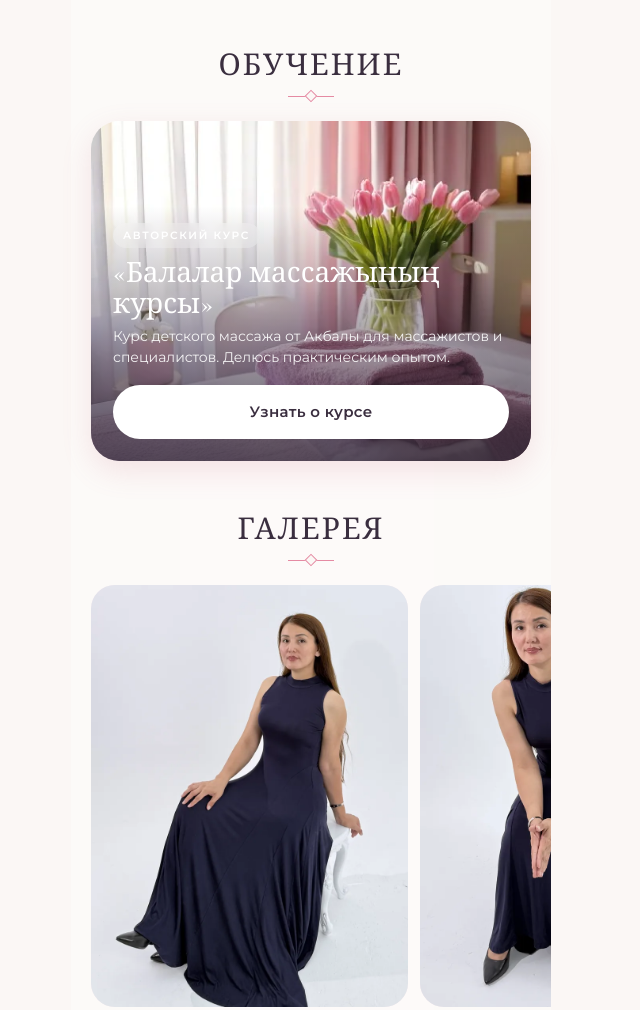
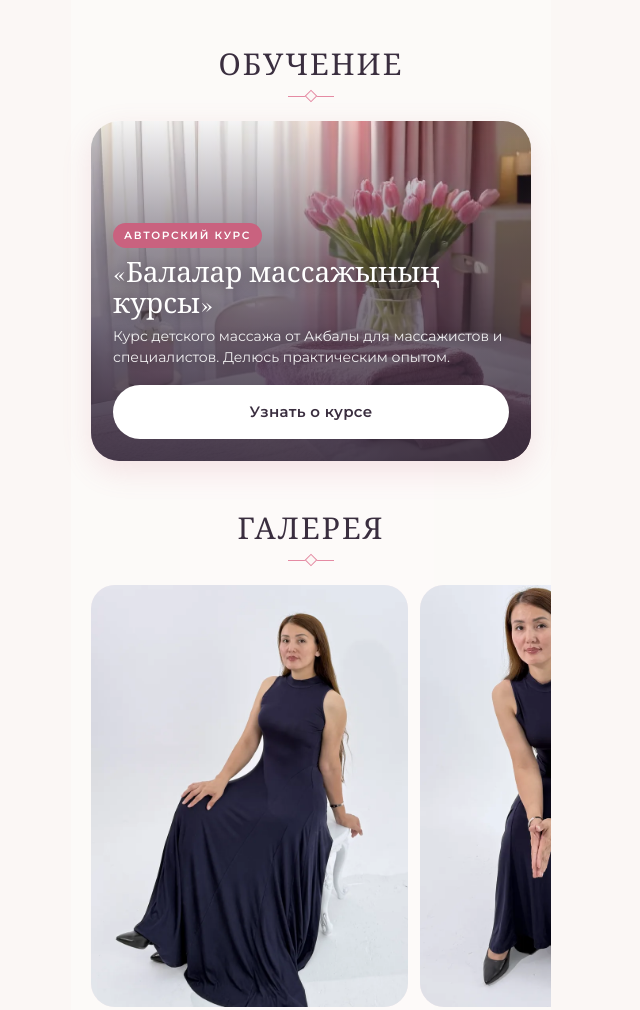
Before and after one commit to yesssssssssssssse/akbala, a plain HTML site: page index.html in a window 1280 px wide. Shown: the part 3421-4431 px from the top of the page, without its empty margins (329-969 px from the left). Drawn offline with nearby package versions, Linux system fonts and the light colour scheme.

Commit message:
Fix footer logo aspect and course card contrast
Co-Authored-By: Claude Opus 5.5 <noreply@anthropic.com>

```diff
--- a/index.html
+++ b/index.html
@@ -134,9 +134,10 @@ summary span{font-weight:400;color:var(--muted);font-size:13px;display:block}
 /* course */
 .course{position:relative;margin-top:24px;border-radius:28px;overflow:hidden;min-height:340px;display:flex;align-items:flex-end;box-shadow:var(--shadow)}
 .course img{position:absolute;inset:0;width:100%;height:100%;object-fit:cover}
-.course::after{content:"";position:absolute;inset:0;background:linear-gradient(180deg,rgba(58,46,63,0) 25%,rgba(58,46,63,.85))}
+.course::after{content:"";position:absolute;inset:0;background:linear-gradient(180deg,rgba(58,46,63,.05) 0%,rgba(58,46,63,.55) 38%,rgba(58,46,63,.92) 100%)}
+.course-in h3,.course-in p{text-shadow:0 1px 12px rgba(30,20,35,.45)}
 .course-in{position:relative;z-index:1;padding:22px;color:#fff}
-.course-in .tag{display:inline-block;font:600 10.5px var(--body);letter-spacing:.16em;text-transform:uppercase;background:rgba(255,255,255,.2);backdrop-filter:blur(6px);padding:6px 10px;border-radius:999px}
+.course-in .tag{display:inline-block;font:600 10.5px var(--body);letter-spacing:.16em;text-transform:uppercase;background:var(--rose-deep);color:#fff;padding:6px 11px;border-radius:999px}
 .course-in h3{font:500 28px/1.1 var(--display);margin:10px 0 6px}
 .course-in p{font-size:14px;opacity:.9}
 .course-in .btn{margin-top:16px;width:100%;background:#fff;color:var(--ink)}
@@ -172,7 +173,7 @@ summary span{font-weight:400;color:var(--muted);font-size:13px;display:block}
 .final p{opacity:.9;margin-top:8px}
 .final .btn{margin-top:20px;width:100%;background:#fff;color:var(--rose-deep)}
 footer{text-align:center;padding:34px 0 40px;color:var(--muted);font-size:12px}
-footer img{height:40px;margin:0 auto 10px;opacity:.85}
+footer img{height:40px;width:auto;margin:0 auto 10px;opacity:.85}
 
 /* reveal */
 .rv{opacity:0;transform:translateY(22px);transition:opacity .8s ease,transform .8s ease}
```
